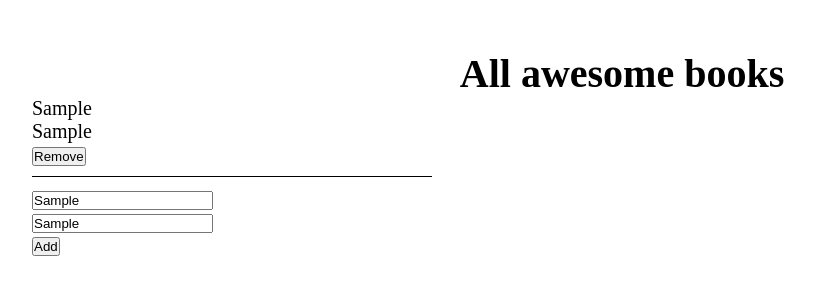
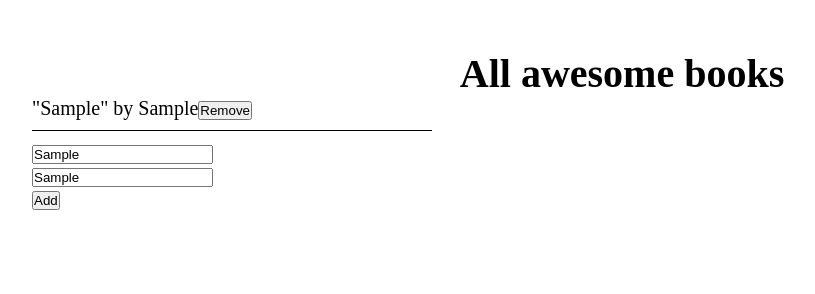
Before and after one commit to tta2yta/Awesome_Books, a website: page index.html in a window 1280 px wide. Both pictures are taken after typing "Sample", "Sample" into the empty fields and a click on the button "Add". Shown: the whole page, without its empty margins (18-833 px from the left). Drawn offline with Linux system fonts and the light colour scheme.

Commit message:
Style the list book items

```diff
--- a/css/main.css
+++ b/css/main.css
@@ -31,3 +31,9 @@ h1 {
 .btn_remove {
   margin-bottom: 10px;
 }
+
+.book-title,
+.book-author,
+.btn-remove {
+  display: inline;
+}
--- a/js/script_classes.js
+++ b/js/script_classes.js
@@ -31,7 +31,9 @@ class Book {
     bookListSub.className = 'book_list_sub';
     const bookTitle = document.createElement('div');
     const bookAuthor = document.createElement('div');
-    bookTitle.textContent = title;
+    bookTitle.className = 'book-title';
+    bookAuthor.className = 'book-author';
+    bookTitle.textContent = `"${title}" by `;
     bookAuthor.textContent = author;
     const btnRemove = document.createElement('button');
     btnRemove.textContent = 'Remove';
```
